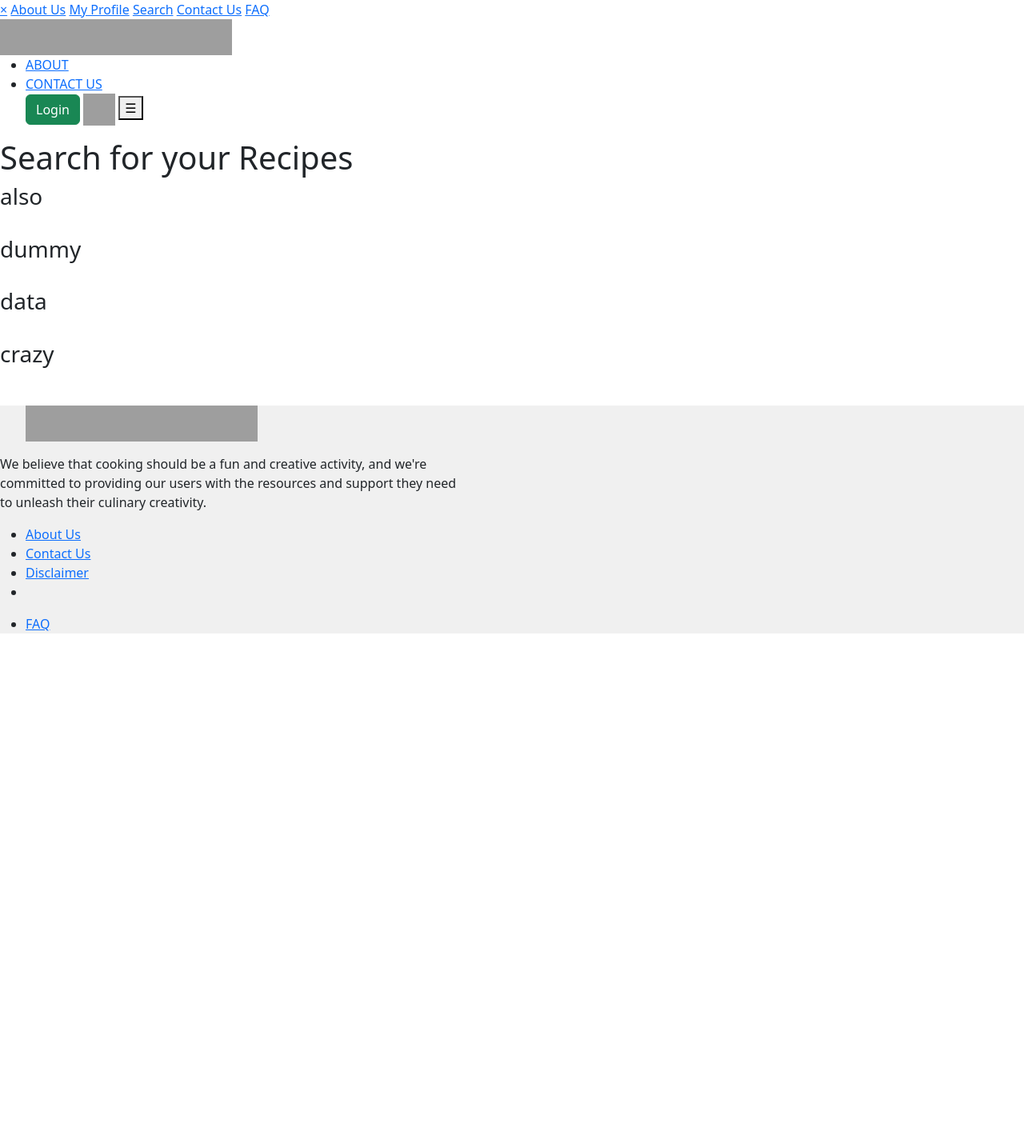
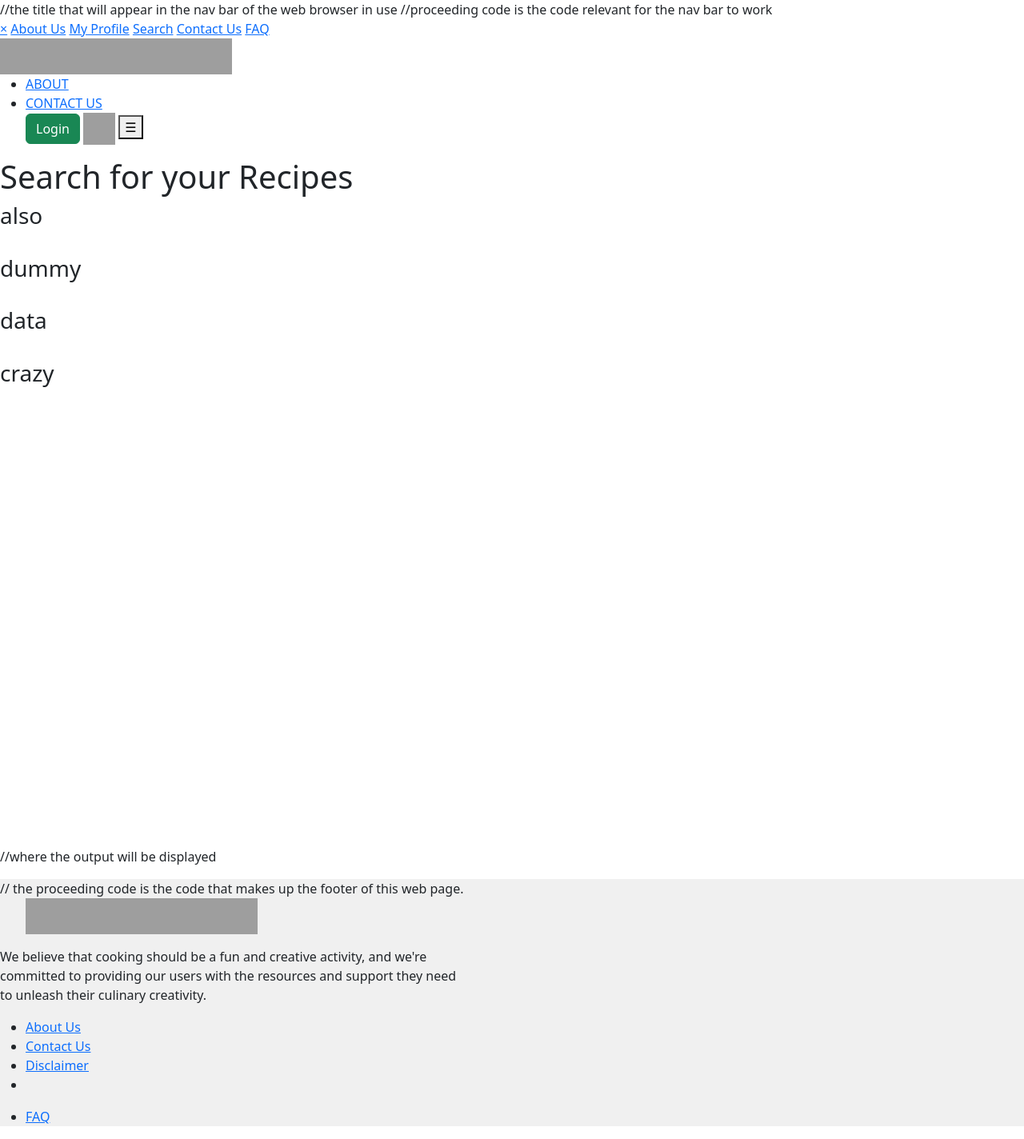
Before and after one commit to Samuels-Account/Recipe-Search, a PHP site: page /Search.php in a window 1280 px wide. Shown: the whole page at 80% size. Before the commit the page ends 792 px from the top, so only its background shows below. Run offline with PHP 8.4, Linux system fonts and the light colour scheme; data that the repository does not hold is empty; grey boxes are pictures that could not be loaded.

Commit message:
Update Search.php

```diff
--- a/Search.php
+++ b/Search.php
@@ -1,20 +1,20 @@
 <?php
-$recipeName = array("also","dummy","data","crazy");
-$ingredients = array("this","is","not","real");
+$recipeName = array("also","dummy","data","crazy");//dummy data that represents the imput from the database
+$ingredients = array("this","is","not","real");//same as above
 //ingredients needs to be a list of arrays/lists.
 
 function design($recipeName, $ingredients)
 {
-    echo "<dt><h3>$recipeName</h3></dt>";
+    echo "<dt><h3>$recipeName</h3></dt>";//name from database
     foreach($ingredients as $value)
     {
-        echo "<dd>$value</dd>";
+        echo "<dd>$value</dd>";//one of the incredients from thedatabase
     }
     echo "<br>";
 }
-function allOutputs($recipeName,$ingredients)
+function allOutputs($recipeName,$ingredients)//produces the output from the database. 20 different recipes
 {
-    for($x = 0; $x <= 3; $x++)
+    for($x = 0; $x <= 20; $x++)
     {
         design($recipeName[$x], $ingredients[$x]);
     }
@@ -22,7 +22,7 @@ function allOutputs($recipeName,$ingredients)
 ?>
 
 <html>
-<head><title>Recipe Search - Search</title></head>
+<head><title>Recipe Search - Search</title></head>//the title that will appear in the nav bar of the web browser in use
 
 
 <head>
@@ -35,7 +35,7 @@ function allOutputs($recipeName,$ingredients)
 
 
 </head>
-<body>
+<body>//proceeding code is the code relevant for the nav bar to work
       <div class="hero">
       <div class="sidebar" id="sidebar">
           <a href="javascript:void(0)" class="closebtn" onclick="closeNav()">&times;</a>
@@ -61,10 +61,10 @@ function allOutputs($recipeName,$ingredients)
     <h1>
         Search for your Recipes
     </h1>
-        <?php allOutputs($recipeName,$ingredients); ?>
+        <?php allOutputs($recipeName,$ingredients); ?>//where the output will be displayed
     </form>
 
-      <div class="footer" style="background-color: #f0f0f0;">
+      <div class="footer" style="background-color: #f0f0f0;"> // the proceeding code is the code that makes up the footer of this web page.
         <div class="footer_menu">
           <div class="col_1">
             <ul>
```
